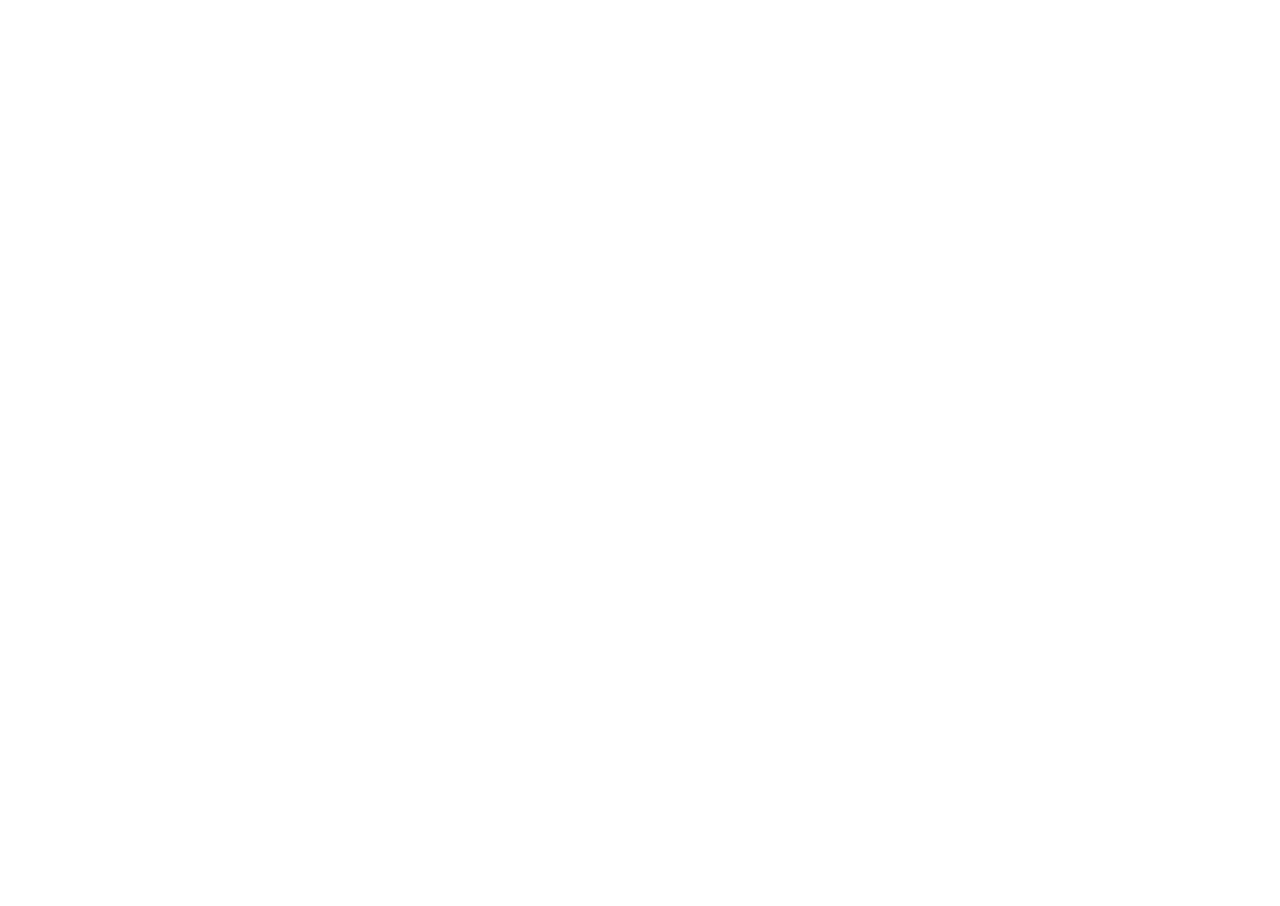
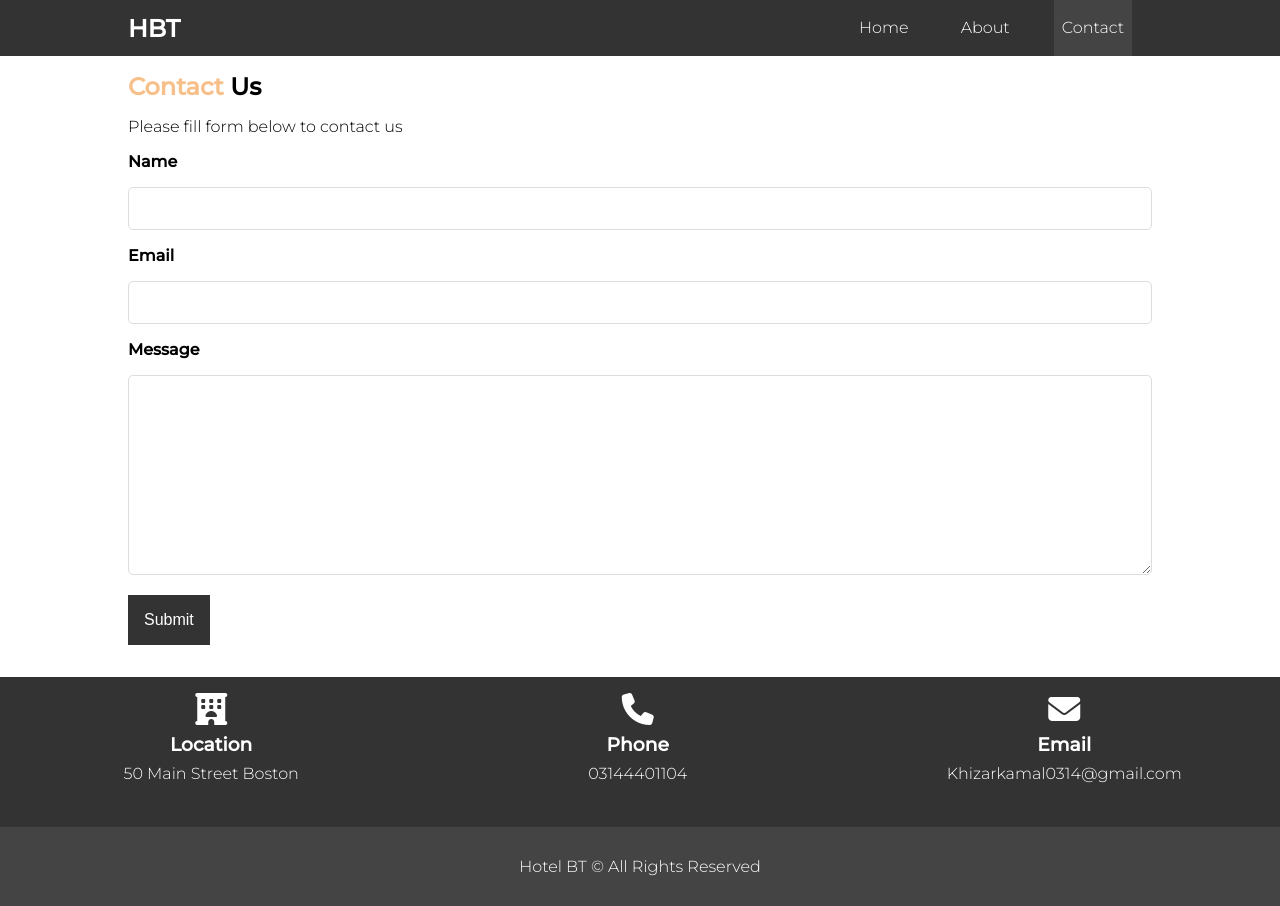
Before and after one commit to khizarkamal/Hotel-Website, a plain HTML site: page contact.html in a window 1280 px wide. Before the commit the page ends 800 px from the top, so only its background shows below. Drawn offline with Linux system fonts and the light colour scheme.

Commit message:
Contact Page Created

```diff
--- a/contact.html
+++ b/contact.html
@@ -0,0 +1,94 @@
+<!DOCTYPE html>
+<html lang="en">
+<head>
+    <meta charset="UTF-8">
+    <meta http-equiv="X-UA-Compatible" content="IE=edge">
+    <meta name="viewport" content="width=device-width, initial-scale=1.0">
+    <title>Hotel BT | Welcome</title>
+    <link href="./css/main.css" rel="stylesheet"></link>
+    <link href="./css/contact.css" rel="stylesheet"></link>
+    <link rel="preconnect" href="https://fonts.googleapis.com">
+    <link rel="preconnect" href="https://fonts.gstatic.com" crossorigin>
+    <link href="https://fonts.googleapis.com/css2?family=Montserrat:wght@300&display=swap" rel="stylesheet">
+    <link rel="preconnect" href="https://fonts.googleapis.com">
+    <link rel="preconnect" href="https://fonts.gstatic.com" crossorigin>
+    <link href="https://fonts.googleapis.com/css2?family=Montserrat:wght@500&display=swap" rel="stylesheet">
+    <script src="https://kit.fontawesome.com/9180d9ebd4.js" crossorigin="anonymous"></script>
+</head>
+<body>
+   <main>
+       <section class="navigation__container">
+            <nav class="navigation">
+                <div class="navigation__Logo">
+                    <h1 class="logo__heading">
+                        <a href="./index.html">HBT</a>
+                    </h1>
+                </div>
+                <ul class="navigation__items">
+                    <li class="navigation__item">
+                        <a href="./index.html">
+                            Home
+                        </a>
+                    </li>
+                    <li class="navigation__item">
+                        <a href="./about.html">
+                            About
+                        </a>
+                    </li>
+                    <li class="navigation__item active">
+                        <a href="./contact.html">
+                            Contact
+                        </a>
+                    </li>
+                </ul>
+            </nav>
+       </section>
+
+       <section id="form__container">
+            <h1 class="form__heading"><span class="primary__color">Contact</span> Us</h1>
+            <p>Please fill form below to contact us</p>
+            <form class="form">
+                <div class="from__group">
+                    <label>Name</label>
+                    <input type="text" name="name"  />
+                </div>
+                <div class="from__group">
+                    <label>Email</label>
+                    <input type="email" name="name"  />
+                </div>
+                <div class="from__group">
+                    <label>Message</label>
+                    <textarea></textarea>
+                </div>
+                <button>
+                    Submit
+                </button>
+            </form>
+       </section>
+
+       <section id="info">
+            <div class="info__location">
+                <i class="fa-solid fa-hotel"></i>
+                <h3>Location</h3>
+                <p>50 Main Street Boston</p>
+            </div>
+            <div class="info__phone">
+                <i class="fa-solid fa-phone"></i>
+                <h3>Phone</h3>
+                <p>03144401104</p>
+            </div>
+            <div class="info__email">
+                <i class="fa-solid fa-envelope"></i>
+                <h3>Email</h3>
+                <p>Khizarkamal0314@gmail.com</p>
+            </div>
+
+       </section>
+
+       <footer id="footer">
+           Hotel BT &copy; All Rights Reserved
+       </footer>
+
+   </main>
+</body>
+</html>
--- a/css/about.css
+++ b/css/about.css
@@ -54,6 +54,8 @@
     background-color: #f7c08a;
     margin-bottom: 1rem;
     padding: 2rem 1rem;
+    border-radius: 5px;
+    opacity: 0.7;
 
 }
 
--- /dev/null
+++ b/css/contact.css
@@ -0,0 +1,84 @@
+
+#form__container{
+    max-width: 80vw;
+    margin: 1rem auto;
+}
+
+#form__container *{
+    padding-bottom: 1rem;
+}
+
+.form {
+    width: 100%;
+}
+
+label{
+    display: block;
+    font-weight: bold;
+}
+
+input,
+textarea{
+    width: 100%;
+    padding: 10px;
+    border: 1px solid #ddd;
+    border-radius: 5px;
+}
+
+textarea{
+    height: 200px;
+}
+
+input:focus,
+textarea:focus{
+    outline: none;
+    border-color: #f7c08a;
+}
+
+
+button{
+    background-color: #333;
+    padding: 16px !important;
+    color:white;
+    font-size: 1rem;
+    border: none;
+
+}
+
+button:hover{
+    color:#f7c08a;
+}
+
+
+#info{
+    margin-top:1rem;
+    background-color: #333;
+}
+
+
+.info__location,
+.info__phone,
+.info__email{
+    display: inline-block;
+    width: 33%;
+    text-align: center;
+    height: 150px;
+    padding: 1rem;
+    color:white;
+}
+
+
+
+i{
+    font-size: 2rem;
+    padding-bottom:.5rem;
+}
+
+h3{
+    padding-bottom: 0.5rem;
+}
+
+
+.info__phone{
+    /* background-color: #f7c08a; */
+}
```
